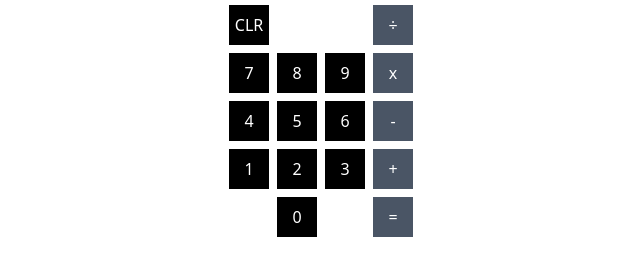
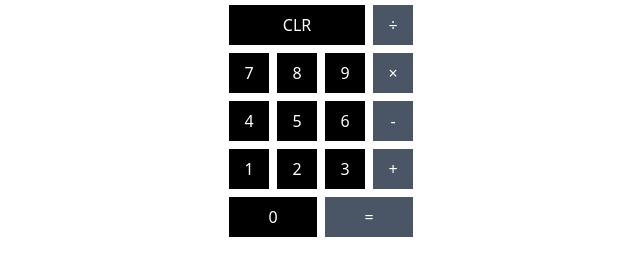
Before and after one commit to qubered/calculator, a plain HTML site: page index.html in a window 1280 px wide. Shown: the part 311-586 px from the top of the page, without its empty margins (319-959 px from the left). Drawn offline with nearby package versions, Linux system fonts and the light colour scheme.

Commit message:
Further work on layout of elements in HTML

```diff
--- a/index.html
+++ b/index.html
@@ -10,37 +10,57 @@
 <body>
     <div class="flex justify-center items-center h-screen">
         <div class="flex flex-col gap-2 justify-center items-center">
-            <div class="flex bg-gray-600 w-46 h-14 text-3xl items-center text-white p-2"><span>123312</span></div>
-            <div class="flex gap-2 text-white">
-                <div class="flex flex-col gap-2">
-                    <div class="flex items-center justify-center h-10 bg-black">CLR</div>
-                    <div class="flex items-center justify-center h-10 bg-black">7</div>
-                    <div class="flex items-center justify-center h-10 bg-black">4</div>
-                    <div class="flex items-center justify-center h-10 bg-black">1</div>
-                    <div class="w-10 h-10"></div>
-                </div>
-                <div class="flex flex-col gap-2">
-                    <div class="w-10 h-10 "></div>
-                    <div class="flex items-center justify-center h-10 bg-black">8</div>
-                    <div class="flex items-center justify-center h-10 bg-black">5</div>
-                    <div class="flex items-center justify-center h-10 bg-black">2</div>
-                    <div class="flex items-center justify-center h-10 bg-black">0</div>
-                </div>
-                <div class="flex flex-col gap-2">
-                    <div class="w-10 h-10 "></div>
-                    <div class="flex items-center justify-center h-10 bg-black">9</div>
-                    <div class="flex items-center justify-center h-10 bg-black">6</div>
-                    <div class="flex items-center justify-center h-10 bg-black">3</div>
-                    <div class="w-10 h-10 "></div>
-                </div>
-                <div class="flex flex-col gap-2">
-                    <div class="flex items-center justify-center w-10 h-10 bg-gray-600">÷</div>
-                    <div class="flex items-center justify-center w-10 h-10 bg-gray-600">x</div>
-                    <div class="flex items-center justify-center w-10 h-10 bg-gray-600">-</div>
-                    <div class="flex items-center justify-center w-10 h-10 bg-gray-600">+</div>
-                    <div class="flex items-center justify-center w-10 h-10 bg-gray-600">=</div>
-                </div>
+            <div class="flex bg-gray-600 w-46 h-14 text-3xl items-center text-white p-2"><span id="user-box">123312</span></div>
+            <div class="flex flex-col gap-2 text-white">
+                <div class="flex flex-col gap-2 text-white">
+                    <div class="flex flex-col gap-2 text-white">
+                        <!-- First Row -->
+                        <div class="flex gap-2">
+                            <div id="clear-btn" class="w-[8.5rem] flex items-center justify-center h-10 bg-black">CLR</div>
+                            <div id="divide" class="operator-button w-10 flex items-center justify-center h-10 bg-gray-600">÷</div>
+                        </div>
+
+                        <!-- Second Row -->
+                        <div class="flex gap-2">
+                            <div class="flex gap-2 flex-1">
+                                <div id="7" class="num-button w-10 flex items-center justify-center h-10 bg-black">7</div>
+                                <div id="8" class="num-button w-10 flex items-center justify-center h-10 bg-black">8</div>
+                                <div id="9" class="num-button w-10 flex items-center justify-center h-10 bg-black">9</div>
+                            </div>
+                            <div id="multiply" class="operator-button w-10 flex items-center justify-center h-10 bg-gray-600">×</div>
+                        </div>
+
+                        <!-- Third Row -->
+                        <div class="flex gap-2">
+                            <div class="flex gap-2 flex-1">
+                                <div id="4" class="num-button w-10 flex items-center justify-center h-10 bg-black">4</div>
+                                <div id="5" class="num-button w-10 flex items-center justify-center h-10 bg-black">5</div>
+                                <div id="6" class="num-button w-10 flex items-center justify-center h-10 bg-black">6</div>
+                            </div>
+                            <div id="minus" class="operator-button w-10 flex items-center justify-center h-10 bg-gray-600">-</div>
+                        </div>
+
+                        <!-- Fourth Row -->
+                        <div class="flex gap-2">
+                            <div class="flex gap-2 flex-1">
+                                <div id="1" class="num-button w-10 flex items-center justify-center h-10 bg-black">1</div>
+                                <div id="2" class="num-button w-10 flex items-center justify-center h-10 bg-black">2</div>
+                                <div id="3" class="num-button w-10 flex items-center justify-center h-10 bg-black">3</div>
+                            </div>
+                            <div class="operator-button w-10 flex items-center justify-center h-10 bg-gray-600">+</div>
+                        </div>
+
+                        <!-- Fifth Row -->
+                        <div class="flex gap-2">
+                            <div id="0" class="num-button w-[5.5rem] flex items-center justify-center h-10 bg-black">0</div>
+                            <div id="equals" class="operator-button w-[5.5rem] flex items-center justify-center h-10 bg-gray-600">=</div>
+                        </div>
+                    </div>
+
+                    </div>
+
             </div>
+
         </div>
 
     </div>
```
